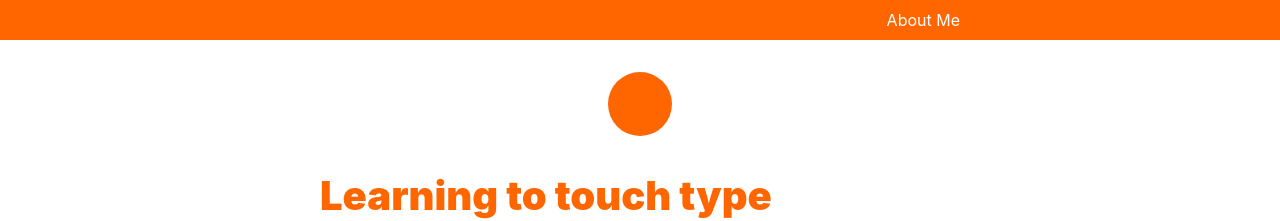
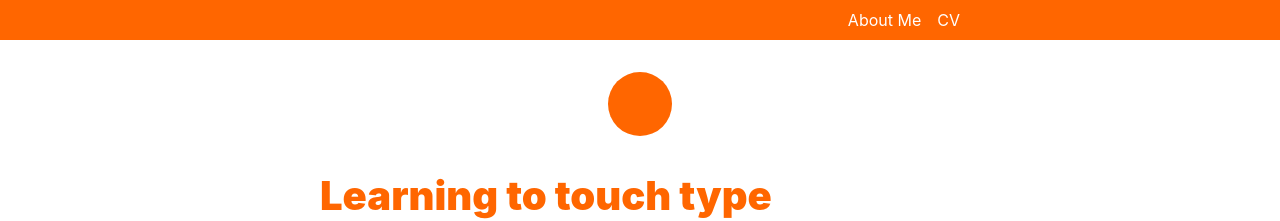
Before and after one commit to bomberstudios/me, a Jekyll site: the page built from index.md, in a window 1280 px wide. Shown: the top 221 px of the page. Built offline with Jekyll 4.4.1, drawn with Linux system fonts in a browser that asks for light colours; a script that is not in the unit is left out.

Commit message:
Added link to CV

```diff
--- a/_includes/header.html
+++ b/_includes/header.html
@@ -1,22 +1,30 @@
 <header class="site-header">
   <div class="wrapper">
-    {%- assign default_paths = site.pages | map: "path" -%}
-    {%- assign page_paths = site.header_pages | default: default_paths -%}
-    {%- assign titles_size = site.pages | map: 'title' | join: '' | size -%}
-    {%- if titles_size > 0 -%}
+    {%- assign default_paths = site.pages | map: "path" -%} {%- assign
+    page_paths = site.header_pages | default: default_paths -%} {%- assign
+    titles_size = site.pages | map: 'title' | join: '' | size -%} {%- if
+    titles_size > 0 -%}
     <nav>
       <div>
-      {%- for path in page_paths -%}
-      {%- assign my_page = site.pages | where: "path", path | first -%}
-      {%- if my_page.title -%}
-        <a class="page-link" href="{{ my_page.url | relative_url }}">{{ my_page.title | escape }}</a>
-      {%- endif -%}
-      {%- endfor -%}
+        {%- for path in page_paths -%} {%- assign my_page = site.pages | where:
+        "path", path | first -%} {%- if my_page.title -%}
+        <a class="page-link" href="{{ my_page.url | relative_url }}"
+          >{{ my_page.title | escape }}</a
+        >
+        {%- endif -%} {%- endfor -%}
+        <a class="page-link" href="https://read.cv/bomberstudios">CV</a>
       </div>
     </nav>
     {%- endif -%}
 
-    <a class="logo" href="/"><svg xmlns="http://www.w3.org/2000/svg" width="64" height="64" viewBox="0 0 128 128"><circle cx="64" cy="64" r="64" fill="#F60" fill-rule="evenodd"/></svg></a>
-
+    <a class="logo" href="/"
+      ><svg
+        xmlns="http://www.w3.org/2000/svg"
+        width="64"
+        height="64"
+        viewBox="0 0 128 128"
+      >
+        <circle cx="64" cy="64" r="64" fill="#f60" fill-rule="evenodd" /></svg
+    ></a>
   </div>
 </header>
--- a/assets/css/style.scss
+++ b/assets/css/style.scss
@@ -264,3 +264,7 @@ div.highlighter-rouge {
   padding: 1em;
   border-radius: 0.5em;
 }
+
+.page-link {
+  margin-left: 1em;
+}
```
